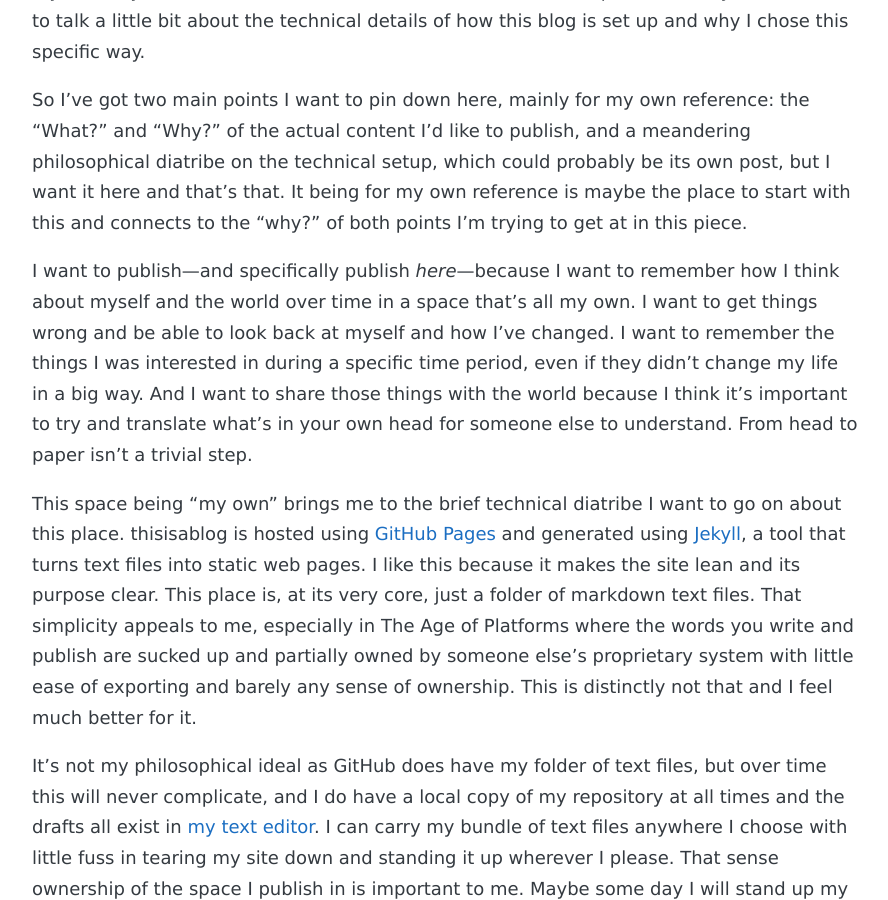
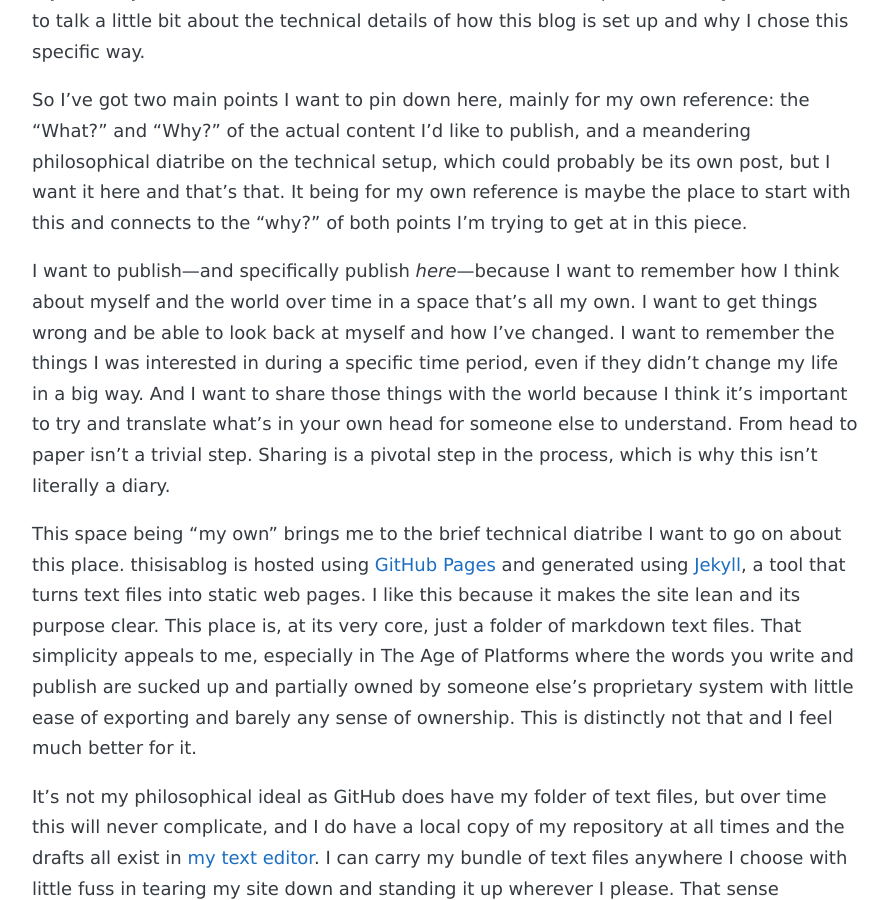
Before and after one commit to thisisamatthew/thisisamatthew.github.io, a Jekyll site: the page built from _posts/2018-04-10-Breadcrumbs.md, in a window 1280 px wide and 900 px high, scrolled down 567 px. Shown: the whole window, without its empty margins (194-1082 px from the left). Built offline with Jekyll 4.4.1, drawn with Linux system fonts in a browser that asks for light colours; some web fonts are replaced.

Commit message:
Update 2018-04-10-Breadcrumbs.md

```diff
--- a/_posts/2018-04-10-Breadcrumbs.md
+++ b/_posts/2018-04-10-Breadcrumbs.md
@@ -9,7 +9,7 @@ This makes me a good project manager, but it cripples me from actually creating.
 
 So I've got two main points I want to pin down here, mainly for my own reference: the "What?" and "Why?" of the actual content I'd like to publish, and a meandering philosophical diatribe on the technical setup, which could probably be its own post, but I want it here and that's that. It being for my own reference is maybe the place to start with this and connects to the "why?" of both points I'm trying to get at in this piece.
 
-I want to publish—and specifically publish *here*—because I want to remember how I think about myself and the world over time in a space that's all my own. I want to get things wrong and be able to look back at myself and how I've changed. I want to remember the things I was interested in during a specific time period, even if they didn't change my life in a big way. And I want to share those things with the world because I think it's important to try and translate what's in your own head for someone else to understand. From head to paper isn't a trivial step.
+I want to publish—and specifically publish *here*—because I want to remember how I think about myself and the world over time in a space that's all my own. I want to get things wrong and be able to look back at myself and how I've changed. I want to remember the things I was interested in during a specific time period, even if they didn't change my life in a big way. And I want to share those things with the world because I think it's important to try and translate what's in your own head for someone else to understand. From head to paper isn't a trivial step. Sharing is a pivotal step in the process, which is why this isn't literally a diary.
 
 This space being "my own" brings me to the brief technical diatribe I want to go on about this place. thisisablog is hosted using [GitHub Pages](https://pages.github.com) and generated using [Jekyll](https://jekyllrb.com), a tool that turns text files into static web pages. I like this because it makes the site lean and its purpose clear. This place is, at its very core, just a folder of markdown text files. That simplicity appeals to me, especially in The Age of Platforms where the words you write and publish are sucked up and partially owned by someone else's proprietary system with little ease of exporting and barely any sense of ownership. This is distinctly not that and I feel much better for it.
 
```
